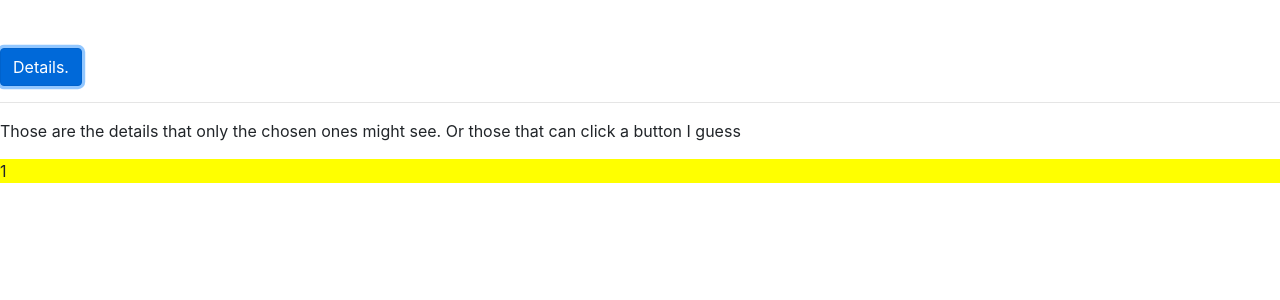
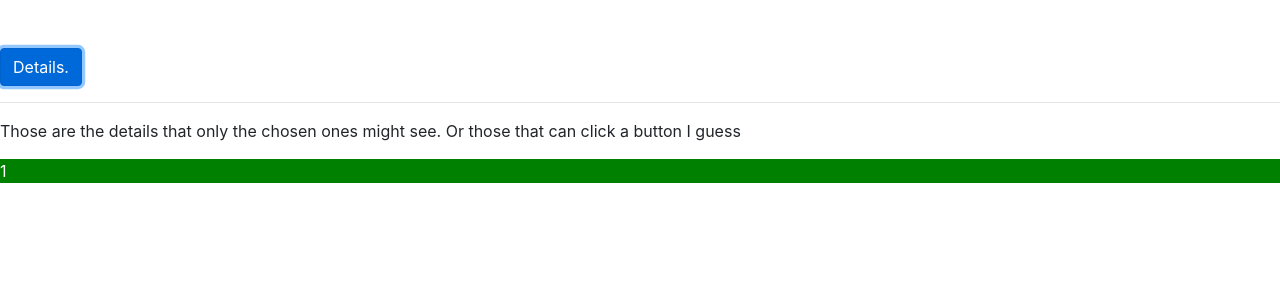
Before and after one commit to GeorgeTsiros/angular10Tutorial, an Angular app in the folder assignment03/: page / in a window 1280 px wide. Both pictures are taken after a click on the button "Details.". Shown: the top 300 px of the page. Built offline with nearby package versions, Linux system fonts and the light colour scheme.

Commit message:
add class for color texting

```diff
--- a/assignment03/src/app/details/details.component.css
+++ b/assignment03/src/app/details/details.component.css
@@ -0,0 +1,3 @@
+.whiteText{
+    color: white;
+}
--- a/assignment03/src/app/details/details.component.html
+++ b/assignment03/src/app/details/details.component.html
@@ -5,6 +5,7 @@
 <p *ngIf="buttonClicked === false">Those are the details that only the chosen ones might see. Or those that can click a
     button I guess</p>
 <div *ngFor="let clicksNumber of clicksArray"
-[ngStyle] = "{backgroundColor: clicksNumber > 5 ? 'orange' : 'yellow'}"
+[ngStyle] = "{backgroundColor: clicksNumber > 5 ? 'yellow' : 'green'}"
+[ngClass] = "{whiteText :  clicksNumber <= 5}"
 
 > {{clicksNumber}}  </div>
```
